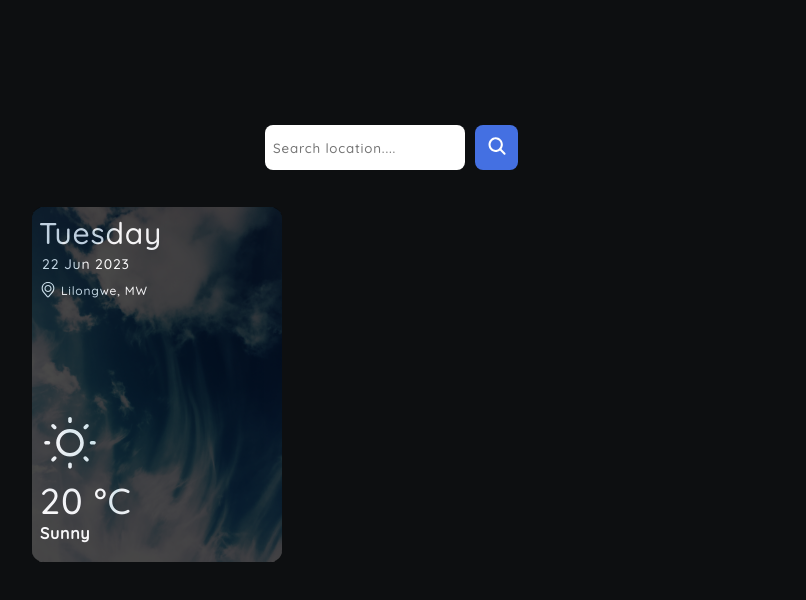
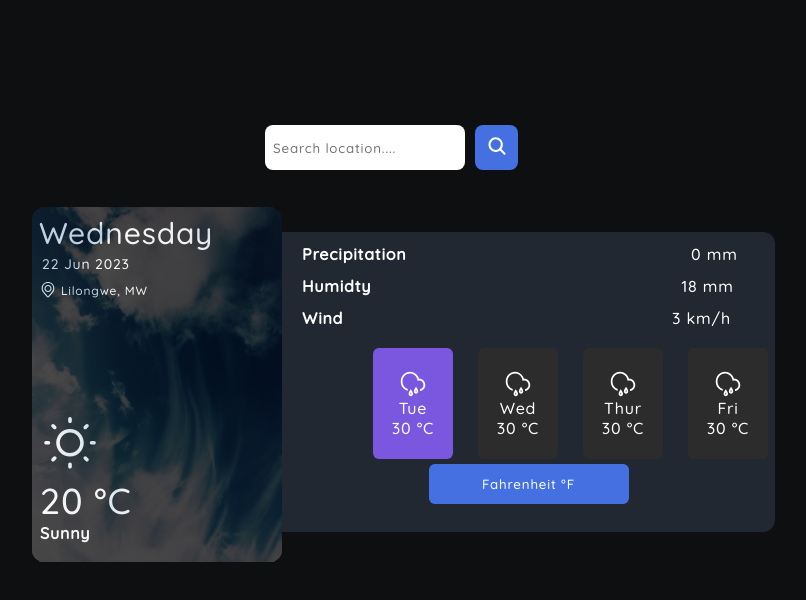
Before and after one commit to Mtendekuyokwa19/WeatherApp, a website built with webpack: page dist/index.html in a window 1280 px wide. Shown: the whole page, without its empty margins (245-1051 px from the left). Built offline with nearby package versions, Linux system fonts and the light colour scheme.

Commit message:
fetching weather

```diff
--- a/package.json
+++ b/package.json
@@ -26,5 +26,8 @@
     "webpack-cli": "^5.1.4",
     "webpack-dev-middleware": "^7.0.0",
     "webpack-dev-server": "^4.15.1"
+  },
+  "dependencies": {
+    "date-fns": "^3.2.0"
   }
 }
--- a/src/Dom.js
+++ /dev/null
@@ -1 +0,0 @@
-/* eslint-disable */
--- /dev/null
+++ b/src/calender.js
@@ -0,0 +1,20 @@
+/* eslint-disable no-unused-vars */
+import { format, formatDistance, formatRelative, subDays } from 'date-fns'
+import { TemperatureSetting } from '.'
+
+export let daysOfweek=(()=>{
+ function DaysManagement() {
+    let currentDay=format(new Date(), 'eeee')
+    TemperatureSetting.Day.textContent=currentDay
+
+    let tommorow=format(new Date()+1, 'eeee')
+
+    let theNextDay=format(new Date()+2, 'eeee')
+
+    let theOtherdays=format(new Date()+3, 'eeee')
+
+}
+
+return{DaysManagement}
+
+})()
--- /dev/null
+++ b/src/fetch.js
@@ -0,0 +1,33 @@
+/* eslint-disable no-self-assign */
+/* eslint-disable no-unused-vars */
+import { searchBarElementsHolder } from "./index.js";
+import { updateWeatherDom } from "./index.js";
+
+export let GetTodayWeather=(()=>{
+
+
+    async function getWeather() {
+        let place=searchBarElementsHolder.searchInputElement.value;
+        let location=new Request(`https://api.weatherapi.com/v1/current.json?key=89141f0601c84bb090f73728241601&q=${place}`)
+        let WeatherOfplace= await fetch(location)
+        let weatherUpdate=WeatherOfplace.json()
+  weatherUpdate.then((resolve)=>{
+    updateWeather(resolve);
+    console.log(resolve)
+  })
+        return weatherUpdate;
+    }
+
+    function updateWeather(value) {
+
+    //  (value.current.temp_c,value.current.last_updated,value.current.condition.text,value.location.name,value.current.condition.icon)
+
+     updateWeatherDom.changeWeather(value.current.temp_c,value.current.precip_mm,value.current.humidity,value.current.wind_kph,value.current.condition.text,value.current.condition.icon)
+
+
+    }
+
+
+
+return {getWeather}
+})()
--- a/src/index.js
+++ b/src/index.js
@@ -4,7 +4,10 @@ import "./style.css";
 import magnifyinGlass from "./icons/search.svg";
 import locationIcon from "./icons/Location.svg";
 import weatherIcon from "./icons/Sun.svg";
+import rain from "./icons/rain.svg"
 import skyImg from "./imgs/sky.jpg";
+import { GetTodayWeather } from "./fetch";
+import { daysOfweek } from "./calender";
 
 let createElement = (() => {
   class createElementtoDom {
@@ -58,7 +61,7 @@ let createContainer = (() => {
   return { searchBarDiv, weatherBoxdiv };
 })();
 
-let searchBarElementsHolder = (() => {
+export let searchBarElementsHolder = (() => {
   let searchElementsBox = createElement.domElementMaker.domElementCreator(
     "div",
     "searchElementsBox",
@@ -81,6 +84,8 @@ let searchBarElementsHolder = (() => {
     findSearchButton,
     "magniftingGlassicon",
   );
+
+  return {searchInputElement,findSearchButton}
 })();
 
 let WeatherBox = (() => {
@@ -105,10 +110,10 @@ let WeatherBox = (() => {
     createContainer.weatherBoxdiv,
   );
 
-  return { overlayDiv };
+  return { overlayDiv,weatherInformation };
 })();
 
-let TemperatureSetting = (() => {
+export let TemperatureSetting = (() => {
   let dateLocationDiv = createElement.domElementMaker.domElementCreator(
     "div",
     "dateLocation",
@@ -167,4 +172,95 @@ let TemperatureSetting = (() => {
     temperatureInfoDiv,
     "Sunny",
   );
+
+  return{typeOfweather,currentWeatherIcon,currentTemperature,locationDetails,Day}
 })();
+
+let weatherDetailsDivs=(()=>{
+
+  let extraDetailsDiv=createElement.domElementMaker.domElementCreator("div","extraDetailsDiv",WeatherBox.weatherInformation)
+
+  let dailyWeather=createElement.domElementMaker.domElementCreator("div","dailyWeather",WeatherBox.weatherInformation)
+
+  let toogleWeatherDiv=createElement.domElementMaker.domElementCreator("div","toogleWeatherdiv",WeatherBox.weatherInformation)
+
+return {extraDetailsDiv,dailyWeather,toogleWeatherDiv}
+})()
+
+let extraWetherDetails=(()=>{
+
+  let PrecipitationDiv=createElement.domElementMaker.domElementCreator("div","PrecipitationDiv",weatherDetailsDivs.extraDetailsDiv)
+  let HumidityDiv=createElement.domElementMaker.domElementCreator("div","HumidityDiv",weatherDetailsDivs.extraDetailsDiv)
+  let WindDiv=createElement.domElementMaker.domElementCreator("div","windDiv",weatherDetailsDivs.extraDetailsDiv)
+
+  let Precipitaion=createElement.domElementMaker.domElementCreator("p","Precipitation",PrecipitationDiv,"Precipitation")
+  let PrecipitaionDetails=createElement.domElementMaker.domElementCreator("p","PrecipitationDetails",PrecipitationDiv,"0 mm")
+
+  let Humidity=createElement.domElementMaker.domElementCreator("p","Humidity",HumidityDiv,"Humidty")
+  let HumidityDetails=createElement.domElementMaker.domElementCreator("p","HumidityDetails",HumidityDiv,"18 mm")
+
+  let Wind=createElement.domElementMaker.domElementCreator("p","wind",WindDiv,"Wind")
+  let WindDetails=createElement.domElementMaker.domElementCreator("p","WindDetails",WindDiv,"3 km/h")
+
+
+  return{PrecipitaionDetails,HumidityDetails,WindDetails}
+})()
+
+let dailyWeatherUpdates=(()=>{
+
+  let updatesHolder=createElement.domElementMaker.domElementCreator("div","WeatherUpdateHolder",weatherDetailsDivs.dailyWeather)
+
+  let TodayWeather=createElement.domElementMaker.domElementCreator("div","TodayWeather",updatesHolder)
+  let TommorowWeather=createElement.domElementMaker.domElementCreator("div","TommorowWeather",updatesHolder)
+  let TheNextWeather=createElement.domElementMaker.domElementCreator("div","TheNextWeather",updatesHolder)
+  let TheOtherDayWeather=createElement.domElementMaker.domElementCreator("div","TheOtherDayWeather",updatesHolder)
+
+  function placeDefaultWeather() {
+
+let weatherbox=[TheOtherDayWeather,TheNextWeather,TommorowWeather,TodayWeather]
+let DayWeather=["Tue","Wed","Thur","Fri"]
+let index=3;
+weatherbox.forEach(weatherbox => {
+
+  let Rain=createElement.domElementMaker.ImageLoadtoDOm(rain,weatherbox,"Rain")
+  let Day=createElement.domElementMaker.domElementCreator("p","dayOfWeather",weatherbox,DayWeather[index])
+  let temperature=createElement.domElementMaker.domElementCreator("p","temperatureOfday",weatherbox,"30 °C")
+  index--;
+});
+  }
+  placeDefaultWeather();
+
+
+ return{TodayWeather}
+})()
+
+let changeWeatherFormart=(()=>{
+
+  let toogleButton=createElement.domElementMaker.domElementCreator("button","toogleButton",weatherDetailsDivs.toogleWeatherDiv,"Fahrenheit °F")
+
+
+})()
+
+export let updateWeatherDom=(()=>{
+  let TodayWeatherIcon=document.querySelector('#TodayWeather img')
+  let TodayWeatherDetails=document.querySelector('#TodayWeather p:last-child')
+
+  function changeWeather(temperature,Precipitaion,Humidity,wind,feelsLike,icon) {
+extraWetherDetails.PrecipitaionDetails.textContent=Precipitaion+" mm";
+extraWetherDetails.HumidityDetails.textContent=Humidity+" mm";
+extraWetherDetails.WindDetails.textContent=wind+" km/h";
+
+TemperatureSetting.currentTemperature.textContent=temperature;
+TemperatureSetting.typeOfweather.textContent=feelsLike;
+TemperatureSetting.currentWeatherIcon.setAttribute("src",icon)
+
+TodayWeatherIcon.setAttribute("src",icon)
+TodayWeatherDetails.textContent=temperature
+
+
+  }
+return {changeWeather}
+})()
+
+searchBarElementsHolder.findSearchButton.addEventListener('click',GetTodayWeather.getWeather)
+daysOfweek.DaysManagement()
--- a/src/style.css
+++ b/src/style.css
@@ -44,6 +44,14 @@ body {
     border-radius: 8px;
     padding: 8px;
   }
+
+  #searchInputElement:focus{
+
+    border: none;
+    outline: none;
+
+
+  }
 }
 
 #findSearchButton {
@@ -52,6 +60,12 @@ body {
   background-color: #4470e2;
   border-radius: 8px;
   border: none;
+  transition: all 200ms ease-in-out;
+}
+
+#findSearchButton:hover{
+
+  background-color: #7B57e0;
 }
 
 #weatherBoxdiv {
@@ -64,6 +78,12 @@ body {
   width: 493px;
   height: 300px;
   align-self: center;
+  margin-top: -38px;
+  background-color: #222831;
+  border-radius: 0px 12px 12px 0px;
+  display: flex;
+  flex-direction: column;
+  gap:16px;
 }
 #weatherPicture {
   width: 250px;
@@ -137,8 +157,111 @@ body {
   border-radius: 12px;
 }
 
-/* div {
-  border: solid red 1px;
-  width: 60px;
+#extraDetailsDiv{
+  width: inherit;
+  height: 100px;
+  display: flex;
+  flex-direction: column;
+  gap: 12px;
+  padding: 12px;
+  div{
+    width: inherit;
+    color: white;
 
-} */
+  }
+}
+
+#PrecipitationDiv, #HumidityDiv, #windDiv{
+  display: grid;
+  grid-template-columns: repeat(10,1fr);
+  gap: 4px;
+  padding: 0px 8px;
+
+
+}
+#PrecipitationDiv>p:last-child, #HumidityDiv>p:last-child, #windDiv>p:last-child{
+
+  grid-column: 8/-2;
+  text-align: end;
+
+
+}
+#PrecipitationDiv>p:first-child, #HumidityDiv>p:first-child, #windDiv>p:first-child{
+
+  font-weight: bold;
+  grid-column: 1;
+  text-align: start
+
+}
+
+#dailyWeather{
+
+  width: inherit;
+  height: 100px;
+
+  #WeatherUpdateHolder{
+    display: grid;
+    width: inherit;
+    height: inherit;
+    grid-template-columns: repeat(4,80px);
+    grid-template-rows: repeat(1,111px);
+    color: white;
+    padding: 0px 0px 0px 91px;
+    gap: 25px;
+   div{
+
+    display: flex;
+    flex-direction: column;
+    justify-content: center;
+    align-items: center;
+    border-radius: 6px;
+
+   }
+   div:not(:first-child){
+    background-color:#2c2c2c;
+   }
+
+
+  }
+
+}
+
+#TodayWeather{
+background-color: #7B57e0;
+
+
+
+}
+
+#toogleWeatherdiv{
+
+  display: flex;
+  justify-content: center;
+  height: 40px;
+button{
+
+  width: 200px;
+  background-color: #4470e2;
+  color: white;
+  border: none;
+  border-radius: 6px;
+  transition: all 200ms ease-in-out;
+
+}
+
+button:hover{
+
+background-color: #7B57e0 ;
+
+
+}
+
+
+}
+
+
+
+#Rain{
+
+ fill: white;
+}
```
Also changed, not shown: dist/291a7de30e8f55b8ecb2.svg (added), dist/377e5f38c77833dcc959.svg (added), dist/572827a1bb4ed2fee76a.svg (added), dist/60d96a1086692b522053.svg (added), dist/68190a2afb2b09eef40d.svg (added), dist/a15b276ac0878bcc6977.svg (added), dist/b2042cd62961bc7b21a8.svg (added), dist/b737343f8008983e7aef.svg (added), dist/b77c250e7093f1f3eb36.svg (added), dist/c4dac184b11cd2a4d27f.svg (added), dist/main.js, src/icons/rain.svg (added), 1 other file.
